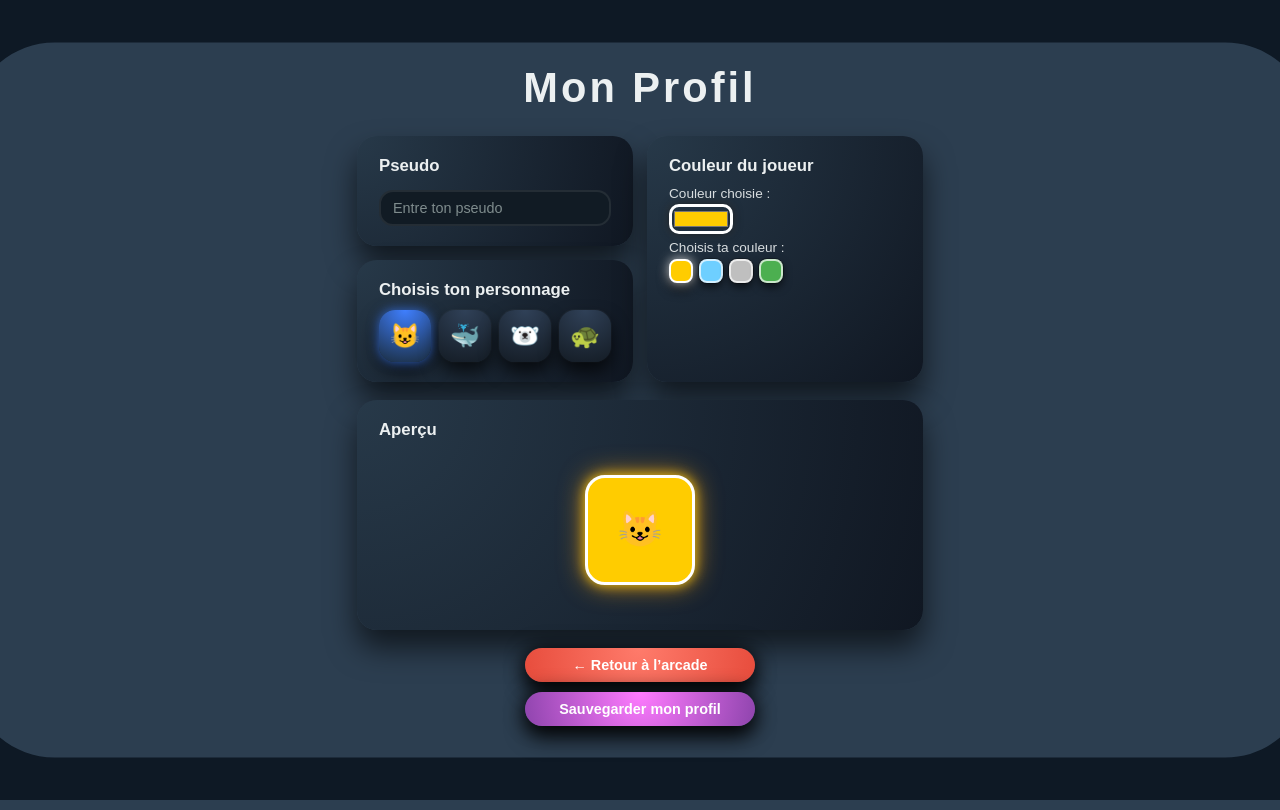
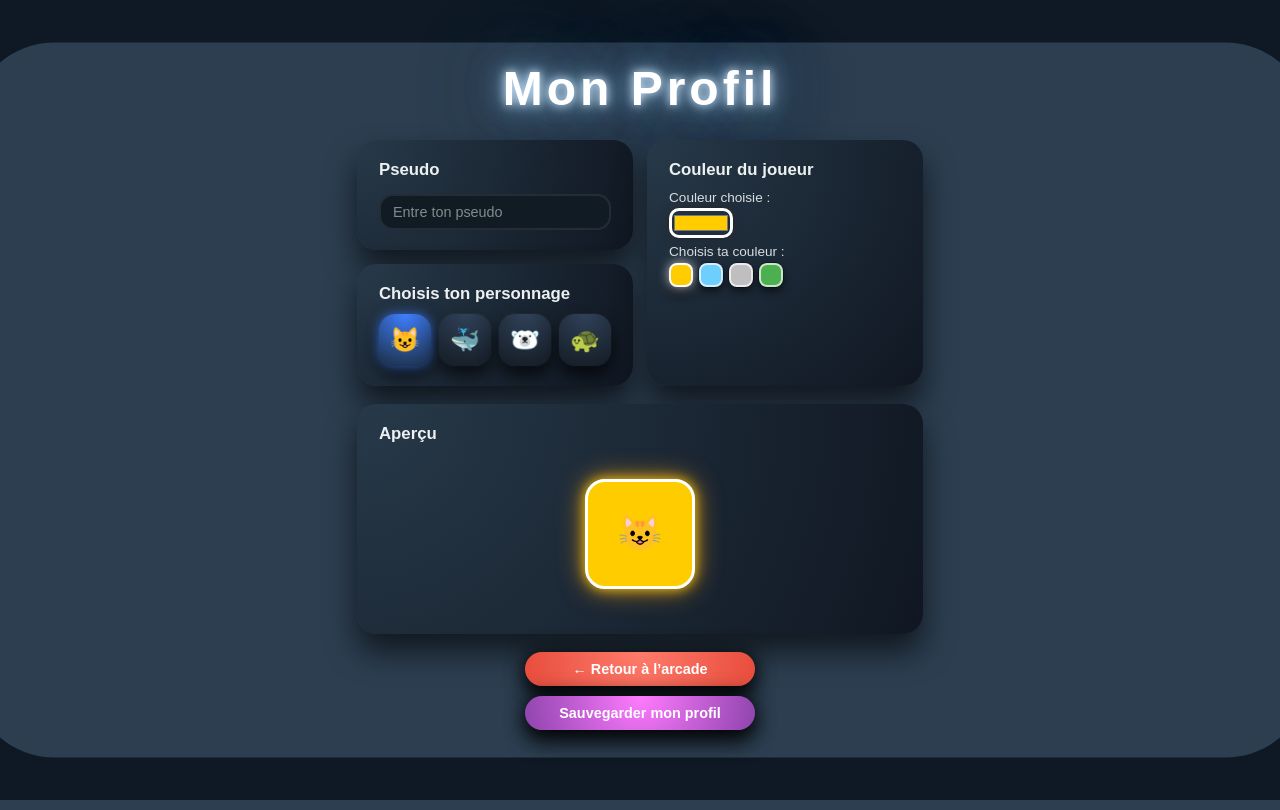
Before and after one commit to casstoipaslatete/projet-web, a website: page public/profile.html in a window 1280 px wide. Drawn offline with Linux system fonts and the light colour scheme; no server answers.

Commit message:
Minor fix oon profile CSS

```diff
--- a/styles/profile.css
+++ b/styles/profile.css
@@ -20,10 +20,20 @@
 }
 
 .profile-header h1 {
-  font-size: 2.6rem;             /* un peu plus petit qu’avant */
-  letter-spacing: 3px;
   margin: 0;
+  font-size: 3rem;
+  letter-spacing: 4px;
+  text-align: center;
+  color: #ffffff;
+
+  text-shadow:
+    0 0 10px #d2eaff,
+    0 0 20px #8bb6d8,
+    0 0 35px #5a7fa2,
+    0 0 55px #45647f,
+    0 0 85px #324b61;
 }
+
 
 /* Contenu principal */
 .profile-main {
```
